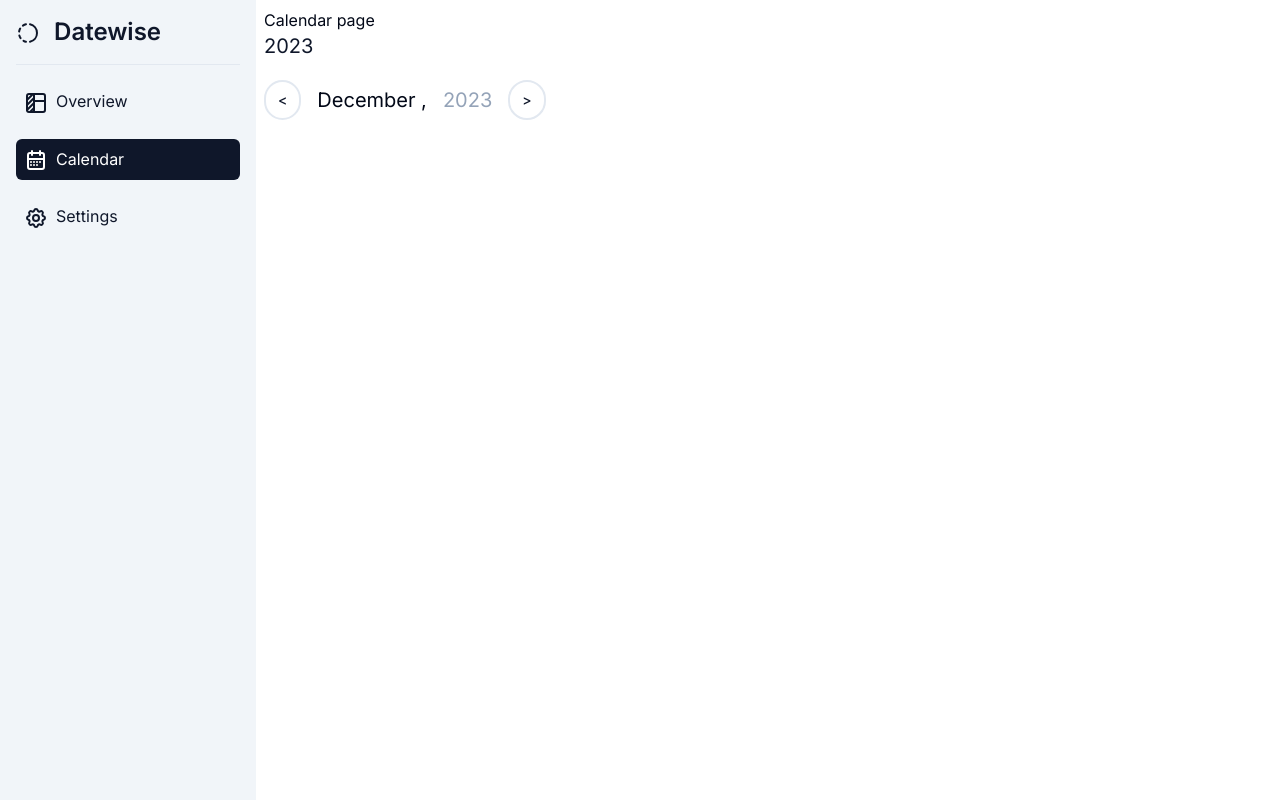
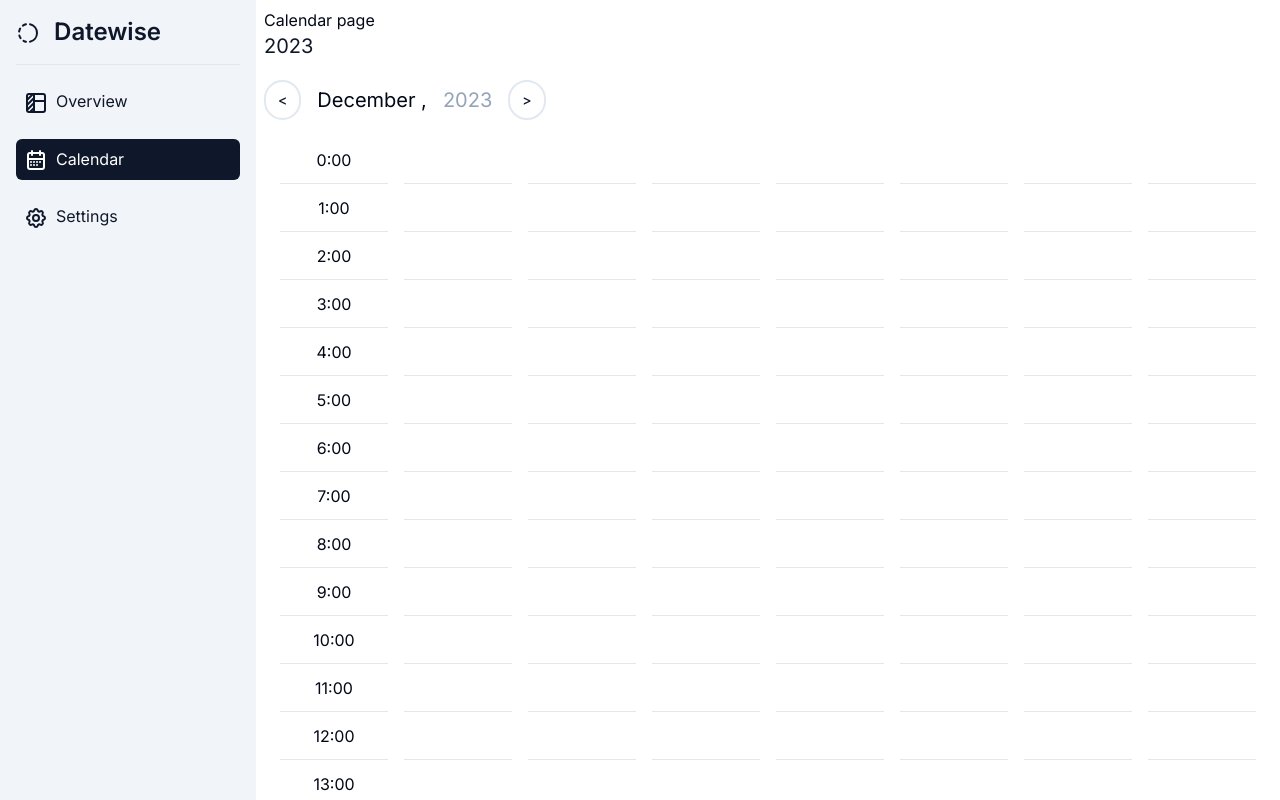
Before and after one commit to zshlabs/datewise, a Next.js app: page /calendar in a window 1280 px wide. Shown: the top 800 px of the page. Built offline with nearby package versions, Linux system fonts and the light colour scheme.

Commit message:
feat:- calendar ui

```diff
--- a/src/app/(application)/components/[header]/MonthNavigator.tsx
+++ b/src/app/(application)/calendar/components/Calendar.tsx
@@ -2,7 +2,7 @@
 import React, { useState } from "react";
 import { Button } from "@/components/ui/button";
 
-export default function MonthNavigator() {
+function MonthNavigator() {
   const [month, setMonth] = useState(new Date().getMonth());
   const [year, setYear] = useState(new Date().getFullYear());
 
@@ -57,3 +57,49 @@ export default function MonthNavigator() {
     </>
   );
 }
+
+const days = [
+  "Sunday",
+  "Monday",
+  "Tuesday",
+  "Wednesday",
+  "Thursday",
+  "Friday",
+  "Saturday",
+];
+const hours = Array.from({ length: 24 }, (_, i) => i);
+
+const CalendarGrid = () => {
+  return (
+    <div className="grid grid-cols-8 gap-4 p-4">
+      <div className="col-span-1">
+        {hours.map((hour) => (
+          <div
+            key={hour}
+            className="h-12 border-b border-gray-200 flex items-center justify-center"
+          >
+            {hour}:00
+          </div>
+        ))}
+      </div>
+      {days.map((day) => (
+        <div key={day} className="col-span-1">
+          {hours.map((hour) => (
+            <div key={hour} className="h-12 border-b border-gray-200"></div>
+          ))}
+        </div>
+      ))}
+    </div>
+  );
+};
+
+export default function Calendar() {
+  return (
+    <>
+      <div>
+        <MonthNavigator />
+        <CalendarGrid />
+      </div>
+    </>
+  );
+}
--- a/src/app/(application)/calendar/page.tsx
+++ b/src/app/(application)/calendar/page.tsx
@@ -1,9 +1,11 @@
 import Header from "../components/[header]/Header";
+import Calendar from "./components/Calendar";
 export default function CalendarPage() {
   return (
     <main className="p-2">
       <h1>Calendar page</h1>
       <Header />
+      <Calendar />
     </main>
   );
 }
--- a/src/app/(application)/components/[header]/Header.tsx
+++ b/src/app/(application)/components/[header]/Header.tsx
@@ -1,11 +1,8 @@
 import React from "react";
-import MonthNavigator from "./MonthNavigator";
 export default function Header() {
   return (
     <>
-      <div>
-        <MonthNavigator />
-      </div>
+      <div></div>
     </>
   );
 }
--- a/src/app/(application)/overview/page.tsx
+++ b/src/app/(application)/overview/page.tsx
@@ -1,3 +1,4 @@
+import React from "react";
 export default function Page() {
   return (
     <main className="flex flex-col items-center justify-between p-24">
```
Also changed, not shown: tsconfig.json (+1 -6 lines).
